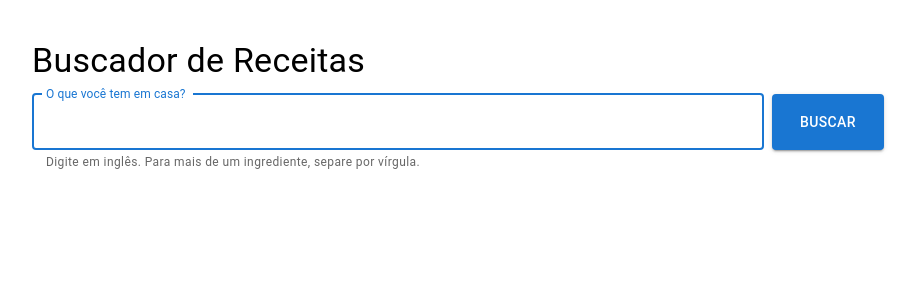
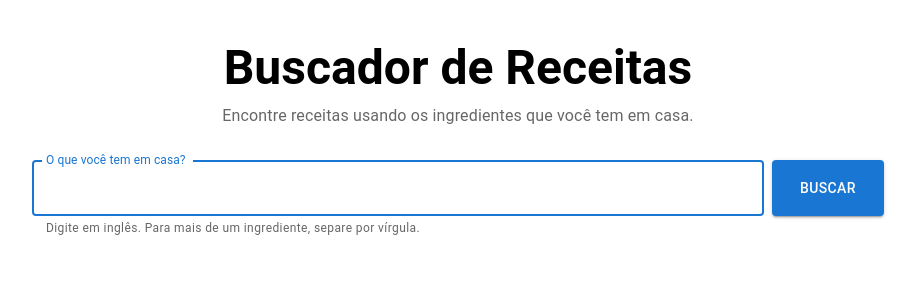
Before and after one commit to beatriz-lopes/progWebFullstack, a React (Vite) app: page / in a window 1280 px wide. Shown: the top 300 px of the page, without its empty margins (182-1098 px from the left). Built offline with nearby package versions, Linux system fonts and the light colour scheme; no server answers.

Commit message:
Adiciona cabeçalho da aplicação

```diff
--- a/src/App.jsx
+++ b/src/App.jsx
@@ -1,7 +1,8 @@
 import { useState, useRef, useEffect } from 'react'
-import { Alert, Box, CircularProgress, Container, Typography } from '@mui/material'
+import { Alert, Box, CircularProgress, Container } from '@mui/material'
 import SearchBar from './components/SearchBar'
 import RecipeList from './components/RecipeList'
+import Header from './components/Header'
 import { buscarReceitas } from './services/recipeApi'
 
 export default function App() {
@@ -36,9 +37,7 @@ export default function App() {
 
   return (
     <Container maxWidth="md" sx={{ py: 4 }}>
-      <Typography variant="h4" component="h1" gutterBottom>
-        Buscador de Receitas
-      </Typography>
+      <Header />
 
       <SearchBar
       onSearch={handleSearch}
--- /dev/null
+++ b/src/components/Header.jsx
@@ -0,0 +1,33 @@
+import { Box, Typography } from '@mui/material'
+
+export default function Header() {
+  return (
+    <Box
+      component="header"
+      sx={{
+        textAlign: 'center',
+        mb: 4,
+      }}
+    >
+      <Typography
+        variant="h3"
+        component="h1"
+        sx={{
+          fontWeight: 700,
+          mb: 1,
+        }}
+      >
+        Buscador de Receitas
+      </Typography>
+
+      <Typography
+        variant="body1"
+        sx={{
+          color: 'text.secondary',
+        }}
+      >
+        Encontre receitas usando os ingredientes que você tem em casa.
+      </Typography>
+    </Box>
+  )
+}
```
